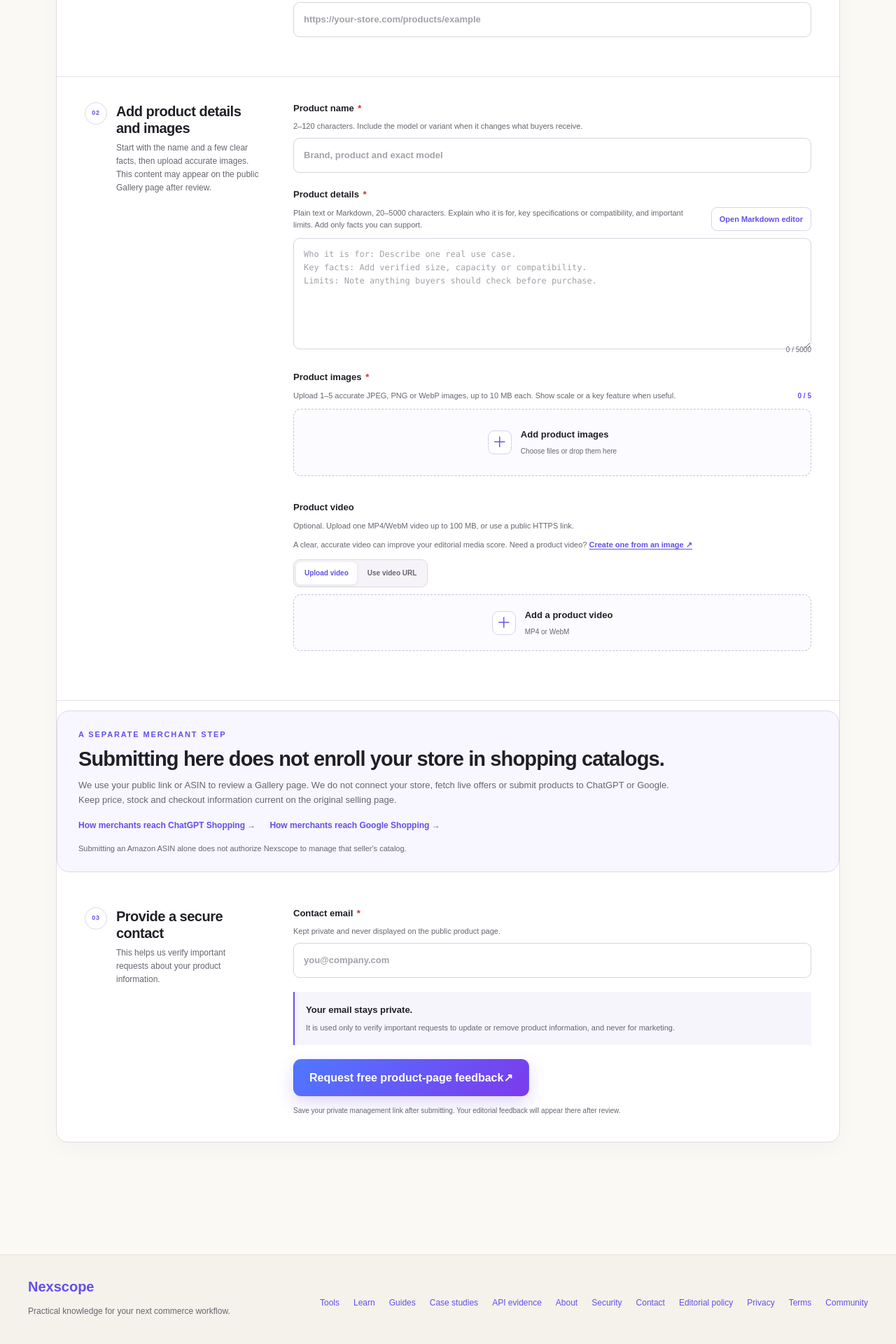
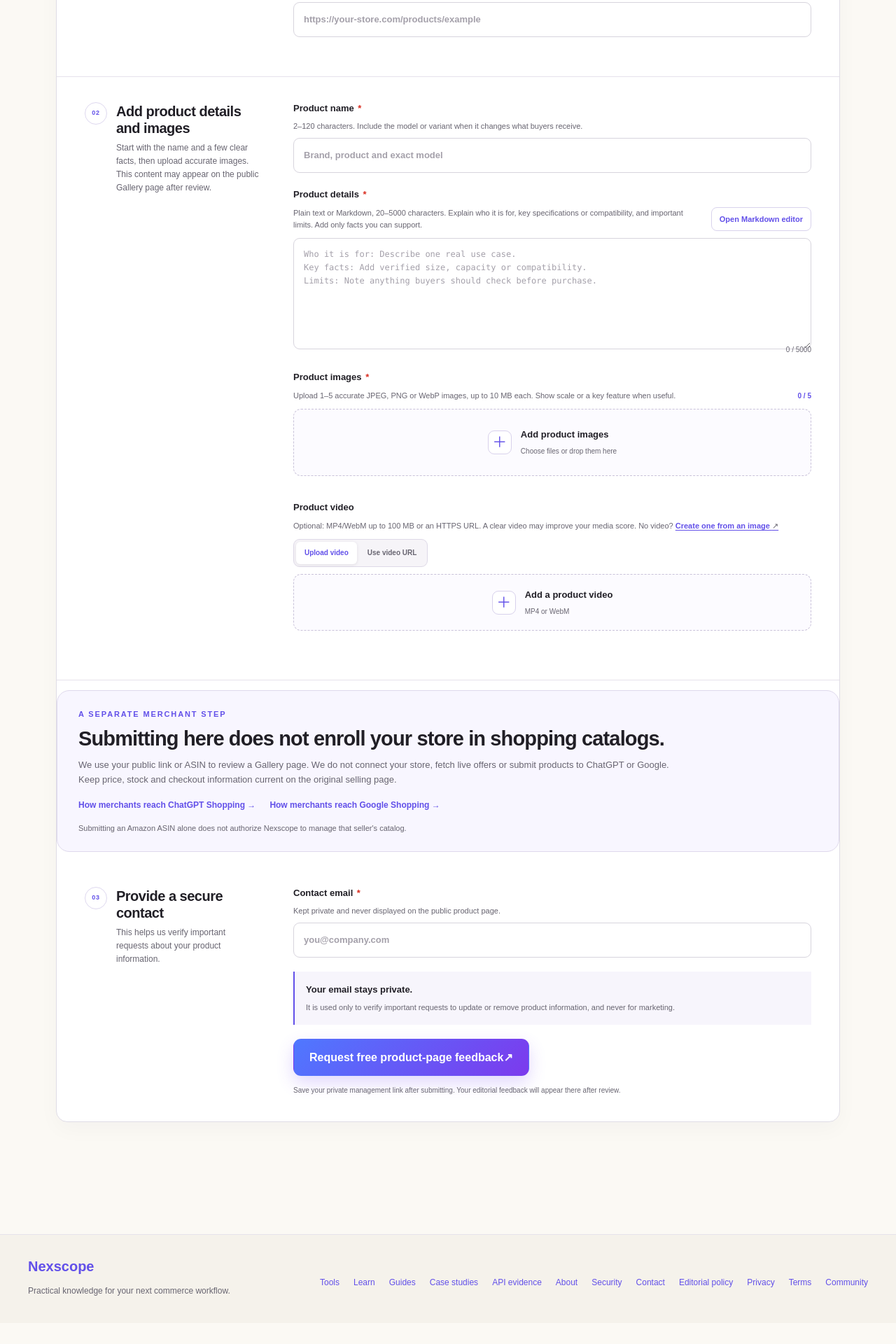
Before and after one commit to nexscope-ai/ecommerce-ai-tools, a Jekyll site: the page built from docs/product-showcase/submit/index.md, in a window 1280 px wide. Shown: the part 1951-3871 px from the top of the page at 70% size. Built offline with Jekyll 4.4.1, drawn with Linux system fonts in a browser that asks for light colours; nearby versions of some CDN libraries; after the commit the page ends 3841 px from its top, so only the background shows below that.

Commit message:
Keep Gallery video tip inline with field description

```diff
--- a/docs/_layouts/default.html
+++ b/docs/_layouts/default.html
@@ -150,7 +150,7 @@
       footer { padding: 28px 0; border-top: 1px solid var(--line); color: var(--muted); }
     </style>
     <link rel="stylesheet" href="{{ '/assets/trends.css' | relative_url }}?v=12">
-    <link rel="stylesheet" href="{{ '/assets/product-showcase.css' | relative_url }}?v=39">
+    <link rel="stylesheet" href="{{ '/assets/product-showcase.css' | relative_url }}?v=40">
     {% if page.not_found_page %}<link rel="stylesheet" href="{{ '/assets/not-found.css' | relative_url }}?v=2">{% endif %}
     <script src="{{ '/assets/trends.js' | relative_url }}?v=12" defer></script>
     {% unless page.private_page %}
--- a/docs/assets/product-showcase.css
+++ b/docs/assets/product-showcase.css
@@ -279,9 +279,8 @@ html { scroll-behavior: smooth; }
 .media-mode-switch { display: inline-grid; grid-template-columns: repeat(2, auto); gap: 3px; margin-bottom: 10px; padding: 3px; border: 1px solid #ded9e7; border-radius: 9px; background: #f6f4f8; }
 .media-mode-switch button { min-height: 32px; padding: 7px 12px; border: 0; border-radius: 6px; background: transparent; color: var(--muted); font: 700 10px/1.2 Arial, Helvetica, sans-serif; cursor: pointer; }
 .media-mode-switch button[aria-selected="true"] { background: #fff; color: var(--accent); box-shadow: 0 1px 4px rgb(35 29 50 / 10%); }
-.video-generator-hint { margin: 4px 0 12px; color: var(--muted); font-size: 11px; line-height: 1.55; }
-.video-generator-hint a { color: var(--accent); font-weight: 700; text-decoration: underline; text-underline-offset: 2px; }
-.video-generator-hint a:hover, .video-generator-hint a:focus-visible { color: #4e39d4; }
+.media-field-header .video-generator-link { color: var(--accent); font-weight: 700; text-decoration: underline; text-underline-offset: 2px; }
+.media-field-header .video-generator-link:hover, .media-field-header .video-generator-link:focus-visible { color: #4e39d4; }
 .video-field [data-video-panel="URL"] input { margin-top: 0; }
 .source-options { display: grid; grid-template-columns: repeat(2, minmax(0, 1fr)); gap: 12px; margin: 0 0 22px; }
 .source-option { display: grid !important; min-height: 98px; grid-template-columns: auto 1fr; gap: 12px !important; align-items: start; margin: 0 !important; padding: 16px; border: 1px solid #d9d5df; border-radius: 11px; background: #fff; cursor: pointer; transition: border-color .18s, background .18s, box-shadow .18s, transform .18s; }
--- a/docs/product-showcase/submit/index.md
+++ b/docs/product-showcase/submit/index.md
@@ -126,8 +126,7 @@ image_caption: Submit product details for editorial review and possible free lis
             <small class="field-error" id="imageUploadKeys-error" data-error-for="imageUploadKeys" role="alert" hidden></small>
           </div>
           <div class="media-field video-field" data-video-field>
-            <div class="media-field-header"><div><strong>Product video</strong><span>Optional. Upload one MP4/WebM video up to 100 MB, or use a public HTTPS link.</span></div></div>
-            <p class="video-generator-hint">A clear, accurate video can improve your editorial media score. Need a product video? <a href="https://www.nexscope.ai/seller/video-generation/image-to-video?co-from=learn&amp;utm_source=learn.nexscope.ai&amp;utm_medium=referral&amp;utm_campaign=product_showcase_submission&amp;utm_content=video_hint" data-utm-campaign="product_showcase_submission" data-utm-content="video_hint" target="_blank" rel="noopener noreferrer">Create one from an image <span aria-hidden="true">↗</span></a></p>
+            <div class="media-field-header"><div><strong>Product video</strong><span>Optional: MP4/WebM up to 100 MB or an HTTPS URL. A clear video may improve your media score. No video? <a class="video-generator-link" href="https://www.nexscope.ai/seller/video-generation/image-to-video?co-from=learn&amp;utm_source=learn.nexscope.ai&amp;utm_medium=referral&amp;utm_campaign=product_showcase_submission&amp;utm_content=video_hint" data-utm-campaign="product_showcase_submission" data-utm-content="video_hint" target="_blank" rel="noopener noreferrer">Create one from an image <span aria-hidden="true">↗</span></a></span></div></div>
             <input type="hidden" name="videoUrl">
             <div class="media-mode-switch" role="tablist" aria-label="Video source">
               <button type="button" role="tab" aria-selected="true" data-video-mode="UPLOAD">Upload video</button>
```
Also changed, not shown: docs/product-showcase/status/index.md (+1 -2 lines).
